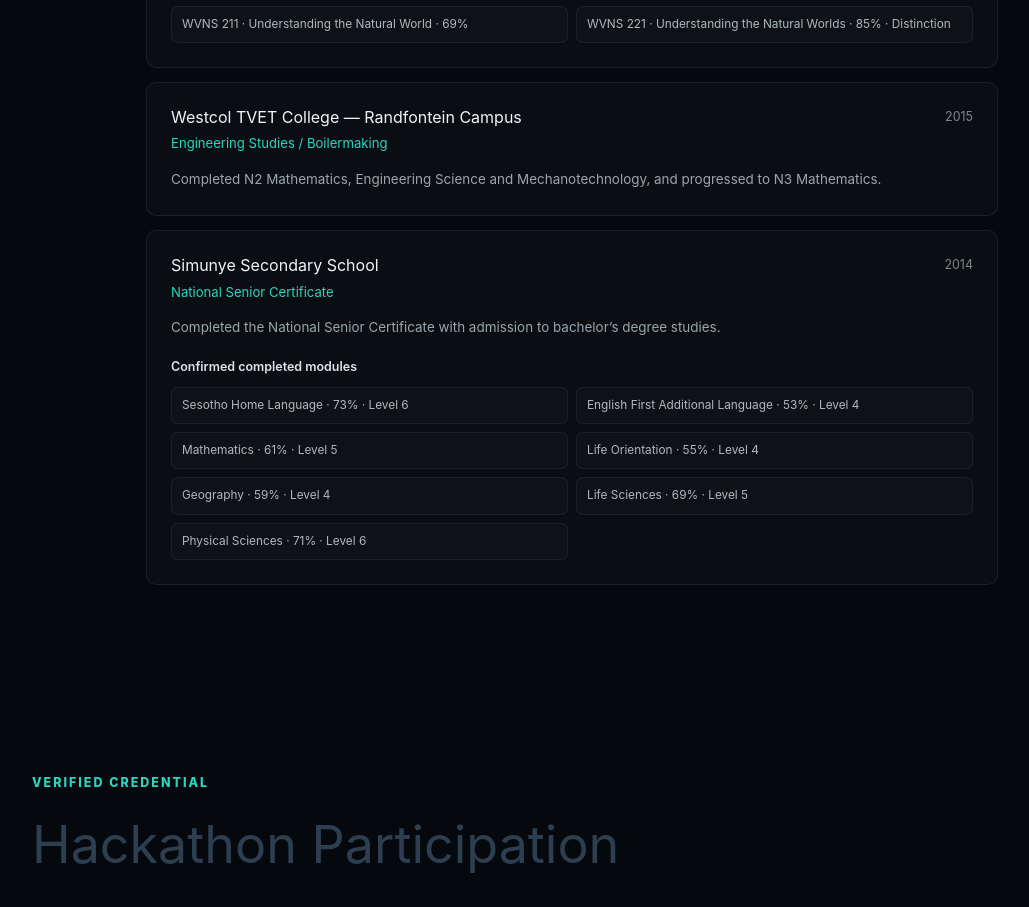
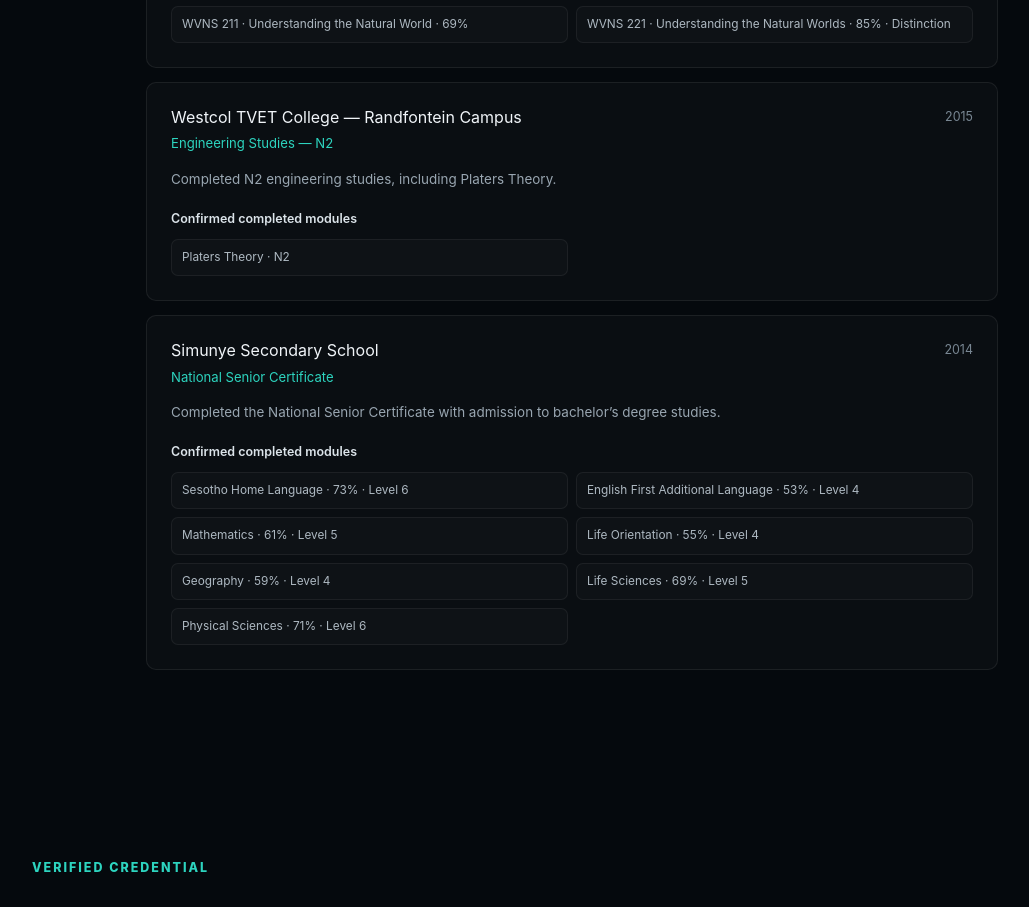
Before and after one commit to keketsoleu25/recruiter-magnet, a Vue app: page / in a window 1280 px wide. Shown: the part 4800-5707 px from the top of the page, without its empty margins (68-1097 px from the left). Built offline with nearby package versions, Linux system fonts and the light colour scheme.

Commit message:
fix: correct Westcol qualification details

```diff
--- a/src/components/EducationSection.vue
+++ b/src/components/EducationSection.vue
@@ -41,9 +41,12 @@
   },
   {
     institution: 'Westcol TVET College — Randfontein Campus',
-    programme: 'Engineering Studies / Boilermaking',
+    programme: 'Engineering Studies — N2',
     period: '2015',
-    description: 'Completed N2 Mathematics, Engineering Science and Mechanotechnology, and progressed to N3 Mathematics.',
+    description: 'Completed N2 engineering studies, including Platers Theory.',
+    modules: [
+      'Platers Theory · N2',
+    ],
   },
   {
     institution: 'Simunye Secondary School',
```
